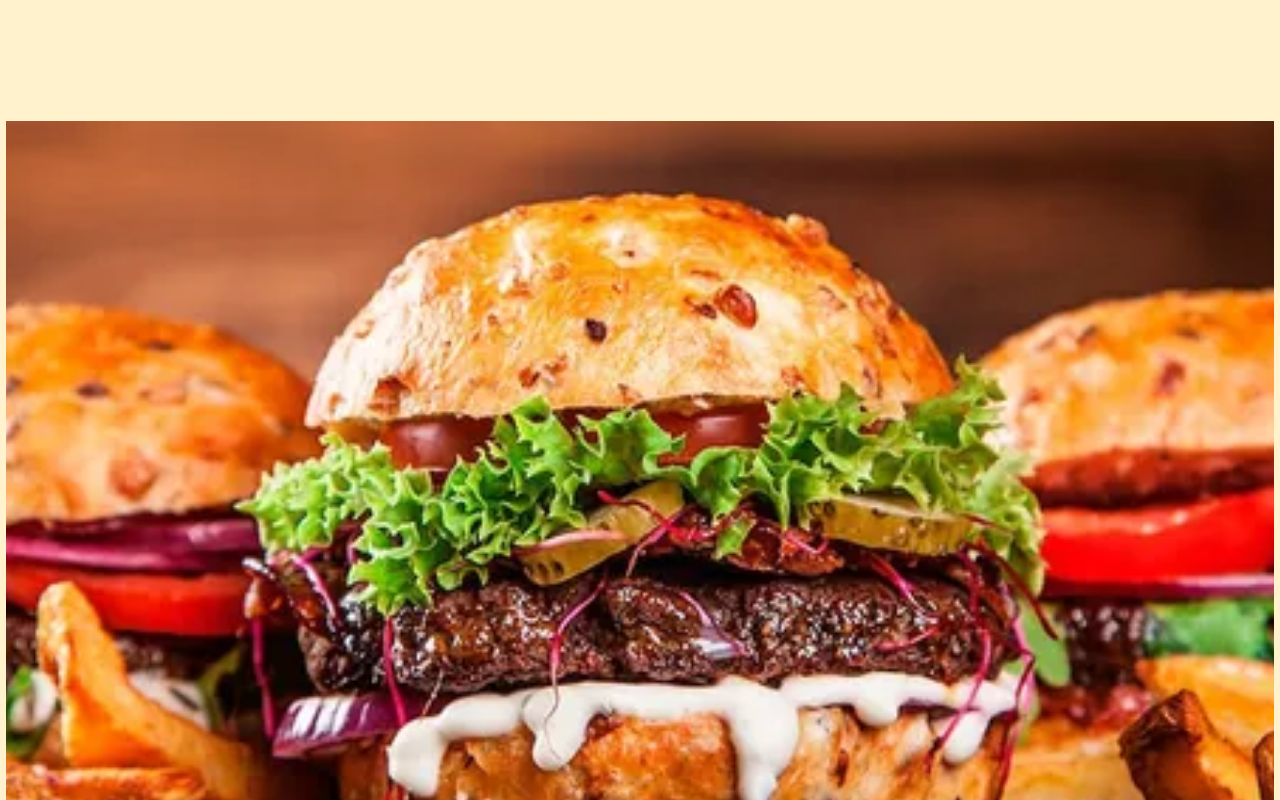
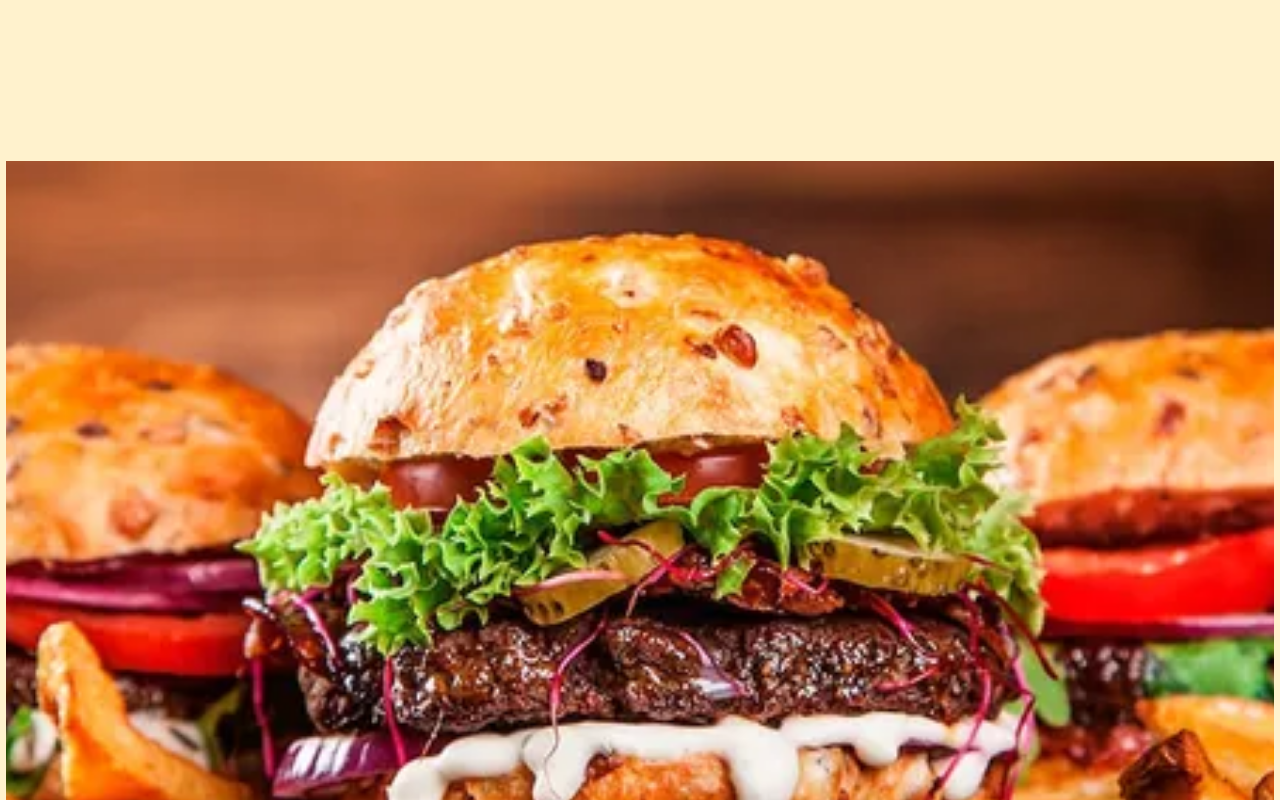
Before and after one commit to Deathvks/EL-REFUGIO-DEL-GOURMET, a React (Vite) app: page / in a window 1280 px wide. Shown: the part 2680-3480 px from the top of the page. Built offline with nearby package versions, Linux system fonts and the light colour scheme.

Commit message:
fixed bugs

```diff
--- a/src/components/card/Card.css
+++ b/src/components/card/Card.css
@@ -137,7 +137,7 @@
         margin: 0 auto;
         width: 99.1vw;
         height: 102vh;
-        margin-bottom: 5.6em;
+        margin-bottom: 8em;
     }
 
     .content h2 {
--- a/src/components/image-list/ImageList.css
+++ b/src/components/image-list/ImageList.css
@@ -72,7 +72,7 @@
 @media only screen and (min-width: 1200px) {
     .image-list-images-container1{
         border-radius: 10px;
-        margin-bottom: 2.5em;
+        margin-bottom: 5em;
         width: 90vw;
     }
 
```
